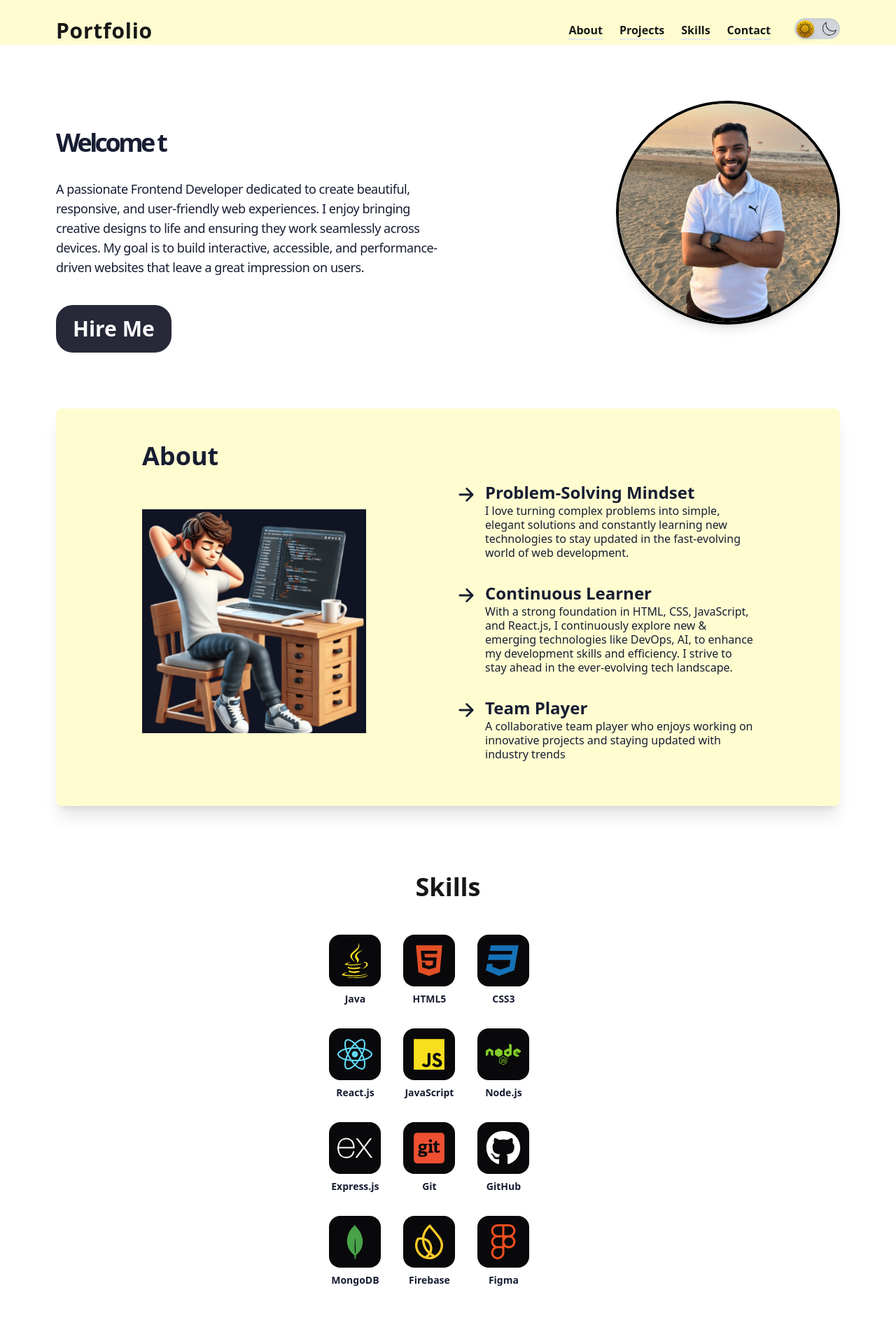
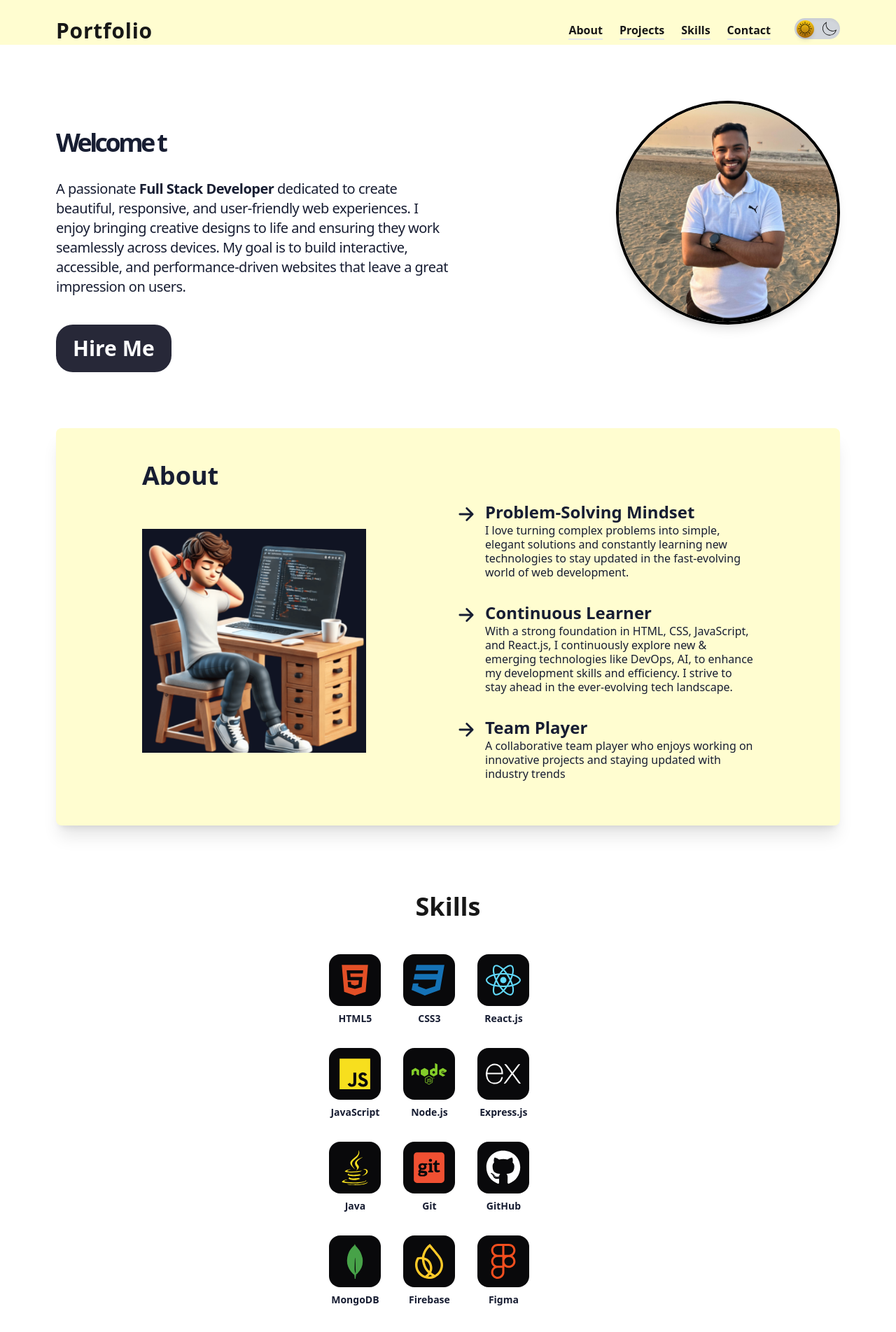
Before and after one commit to Sharma17Deepak/portfolio, a React (Vite) app: page / in a window 1280 px wide. Shown: the top 1904 px of the page at 70% size. Built offline with nearby package versions, Linux system fonts and the light colour scheme.

Commit message:
Updated code

```diff
--- a/src/components/Home/Home.jsx
+++ b/src/components/Home/Home.jsx
@@ -9,10 +9,10 @@ const Home = () => {
         <h1 className="text-xl md:text-7xl font-bold flex leading-normal tracking-tighter">
           <TextChange />
         </h1>
-        <p className="text-[10px] sm:text-xs md:text-lg mt-8 md:max-w-max tracking-tight leading-tight max-w-xs sm:max-w-sm">
-          A passionate Frontend Developer dedicated to create beautiful, responsive, and user-friendly web experiences. I enjoy bringing creative designs to life and ensuring they work seamlessly across devices. My goal is to build interactive, accessible, and performance-driven websites that leave a great impression on users.
+        <p className="text-[10px] sm:text-xs md:text-xl mt-8 md:max-w-max tracking-tight leading-tight max-w-xs sm:max-w-sm">
+          A passionate <b>Full Stack Developer</b> dedicated to create beautiful, responsive, and user-friendly web experiences. I enjoy bringing creative designs to life and ensuring they work seamlessly across devices. My goal is to build interactive, accessible, and performance-driven websites that leave a great impression on users.
         </p>
-        <a href="https://drive.google.com/file/d/1TbBccAGmRBVUGMRlE9kh7n5bx_2dOUcq/view?usp=drive_link" target="_blank" rel="noopener noreferrer">
+        <a href="https://drive.google.com/file/d/1FdHamehDHNxyJnBRdVA7cZwlmr7eQDHN/view?usp=drive_link" target="_blank" rel="noopener noreferrer">
           <button className="mt-3 md:mt-10 text-white py-4 px-6 text-xl md:text-3xl md:py-4 md:px-6 hover:opacity-85 duration-300 hover:scale-110 font-semibold rounded-3xl bg-buttoncolor dark:bg-[#465697]">
             Hire Me
           </button>
@@ -20,7 +20,7 @@ const Home = () => {
       </div>
       <div>
         <img
-          className="w-56 h-56 md:w-80 md:h-80 rounded-full object-cover shadow-lg border-4 border-black dark:border-indigo-300 transform hover:scale-105 transition duration-300"
+          className="w-56 h-56 md:w-80 cursor-pointer md:h-80 rounded-full object-cover shadow-lg border-4 border-black dark:border-indigo-500 transform hover:scale-105 transition duration-300"
           src={avatarImg}
           alt="myimage"
         />
--- a/src/components/Skills/Skills.jsx
+++ b/src/components/Skills/Skills.jsx
@@ -1,99 +1,130 @@
 import React from "react";
-import { FaCss3, FaFigma, FaHtml5, FaJs, FaReact, FaJava, FaNode, FaGithub, FaGitSquare } from "react-icons/fa";
-import { SiMongodb, SiExpress, SiFirebase, } from "react-icons/si";
+import {
+  FaCss3,
+  FaFigma,
+  FaHtml5,
+  FaJs,
+  FaReact,
+  FaJava,
+  FaNode,
+  FaGithub,
+  FaGitSquare,
+} from "react-icons/fa";
+import { SiMongodb, SiExpress, SiFirebase } from "react-icons/si";
 const Skills = () => {
   return (
     <div id="Skills" className="p-10 md:p-24">
       <h1 className="text-2xl md:text-4xl text-neutral-900 dark:text-white font-bold flex flex-wrap items-center justify-center text-center">
         Skills
       </h1>
-            <div className="flex flex-wrap items-center justify-around">
+      <div className="flex flex-wrap items-center justify-around cursor-pointer">
         <div className="flex flex-wrap md:w-2/5 gap-8 md:p-12 py-10">
-
-                    <div className="flex flex-col items-center">
-                        <span className="p-3 bg-zinc-950 flex items-center rounded-2xl transform hover:scale-105 transition duration-300">
-                            <FaJava color="#F7DF1E" size={50} />
-                        </span>
-                        <span className=" text-fontcolor font-bold dark:text-white text-sm mt-2">Java</span>
-                    </div>
-
           <div className="flex flex-col items-center">
             <span className="p-3 bg-zinc-950 flex items-center rounded-2xl transform hover:scale-105 transition duration-300">
               <FaHtml5 color="#E34F26" size={50} />
             </span>
-                        <span className="text-fontcolor font-bold dark:text-white text-sm mt-2">HTML5</span>
+            <span className="text-fontcolor font-bold dark:text-white text-sm mt-2">
+              HTML5
+            </span>
           </div>
 
           <div className="flex flex-col items-center">
             <span className="p-3 bg-zinc-950 flex items-center rounded-2xl transform hover:scale-105 transition duration-300">
               <FaCss3 color="#1572B6" size={50} />
             </span>
-                        <span className="text-fontcolor font-bold dark:text-white text-sm mt-2">CSS3</span>
+            <span className="text-fontcolor font-bold dark:text-white text-sm mt-2">
+              CSS3
+            </span>
           </div>
 
           <div className="flex flex-col items-center">
             <span className="p-3 bg-zinc-950 flex items-center rounded-2xl transform hover:scale-105 transition duration-300">
               <FaReact color="#61DAFB" size={50} />
             </span>
-                        <span className="text-fontcolor font-bold dark:text-white text-sm mt-2">React.js</span>
+            <span className="text-fontcolor font-bold dark:text-white text-sm mt-2">
+              React.js
+            </span>
           </div>
 
           <div className="flex flex-col items-center">
             <span className="p-3 bg-zinc-950 flex items-center rounded-2xl transform hover:scale-105 transition duration-300">
               <FaJs color="#F7DF1E" size={50} />
             </span>
-                        <span className="text-fontcolor font-bold dark:text-white text-sm mt-2">JavaScript</span>
+            <span className="text-fontcolor font-bold dark:text-white text-sm mt-2">
+              JavaScript
+            </span>
           </div>
 
           <div className="flex flex-col items-center">
             <span className="p-3 bg-zinc-950 flex items-center rounded-2xl transform hover:scale-105 transition duration-300">
               <FaNode color="#83CD29" size={50} />
             </span>
-                        <span className="text-fontcolor font-bold dark:text-white text-sm mt-2">Node.js</span>
+            <span className="text-fontcolor font-bold dark:text-white text-sm mt-2">
+              Node.js
+            </span>
           </div>
 
           <div className="flex flex-col items-center">
             <span className="p-3 bg-zinc-950 flex items-center rounded-2xl transform hover:scale-105 transition duration-300">
               <SiExpress color="#FFFFFF" size={50} />
             </span>
-                        <span className="text-fontcolor font-bold dark:text-white text-sm mt-2">Express.js</span>
+            <span className="text-fontcolor font-bold dark:text-white text-sm mt-2">
+              Express.js
+            </span>
           </div>
 
           <div className="flex flex-col items-center">
             <span className="p-3 bg-zinc-950 flex items-center rounded-2xl transform hover:scale-105 transition duration-300">
+              <FaJava color="#F7DF1E" size={50} />
+            </span>
+            <span className=" text-fontcolor font-bold dark:text-white text-sm mt-2">
+              Java
+            </span>
+          </div>
+          <div className="flex flex-col items-center">
+            <span className="p-3 bg-zinc-950 flex items-center rounded-2xl transform hover:scale-105 transition duration-300">
               <FaGitSquare color="#F05032" size={50} />
             </span>
-                        <span className="text-fontcolor font-bold dark:text-white text-sm mt-2">Git</span>
+            <span className="text-fontcolor font-bold dark:text-white text-sm mt-2">
+              Git
+            </span>
           </div>
 
           <div className="flex flex-col items-center">
             <span className="p-3 bg-zinc-950 flex items-center rounded-2xl transform hover:scale-105 transition duration-300">
               <FaGithub color="#FFFFFF" size={50} />
             </span>
-                        <span className="text-fontcolor font-bold dark:text-white text-sm mt-2">GitHub</span>
+            <span className="text-fontcolor font-bold dark:text-white text-sm mt-2">
+              GitHub
+            </span>
           </div>
 
           <div className="flex flex-col items-center">
             <span className="p-3 bg-zinc-950 flex items-center rounded-2xl transform hover:scale-105 transition duration-300">
               <SiMongodb color="#47A248" size={50} />
             </span>
-                        <span className="text-fontcolor font-bold dark:text-white text-sm mt-2">MongoDB</span>
+            <span className="text-fontcolor font-bold dark:text-white text-sm mt-2">
+              MongoDB
+            </span>
           </div>
 
           <div className="flex flex-col items-center">
             <span className="p-3 bg-zinc-950 flex items-center rounded-2xl transform hover:scale-105 transition duration-300">
               <SiFirebase color="#FFCA28" size={50} />
             </span>
-                        <span className="text-fontcolor font-bold dark:text-white text-sm mt-2">Firebase</span>
+            <span className="text-fontcolor font-bold dark:text-white text-sm mt-2">
+              Firebase
+            </span>
           </div>
 
           <div className="flex flex-col items-center">
             <span className="p-3 bg-zinc-950 flex items-center rounded-2xl transform hover:scale-105 transition duration-300">
               <FaFigma color="#F24E1E" size={50} />
             </span>
-                        <span className="text-fontcolor font-bold dark:text-white text-sm mt-2">Figma</span>
+            <span className="text-fontcolor font-bold dark:text-white text-sm mt-2">
+              Figma
+            </span>
           </div>
-
         </div>
       </div>
     </div>
```
Lines whose indentation alone changed are shown as unchanged.
